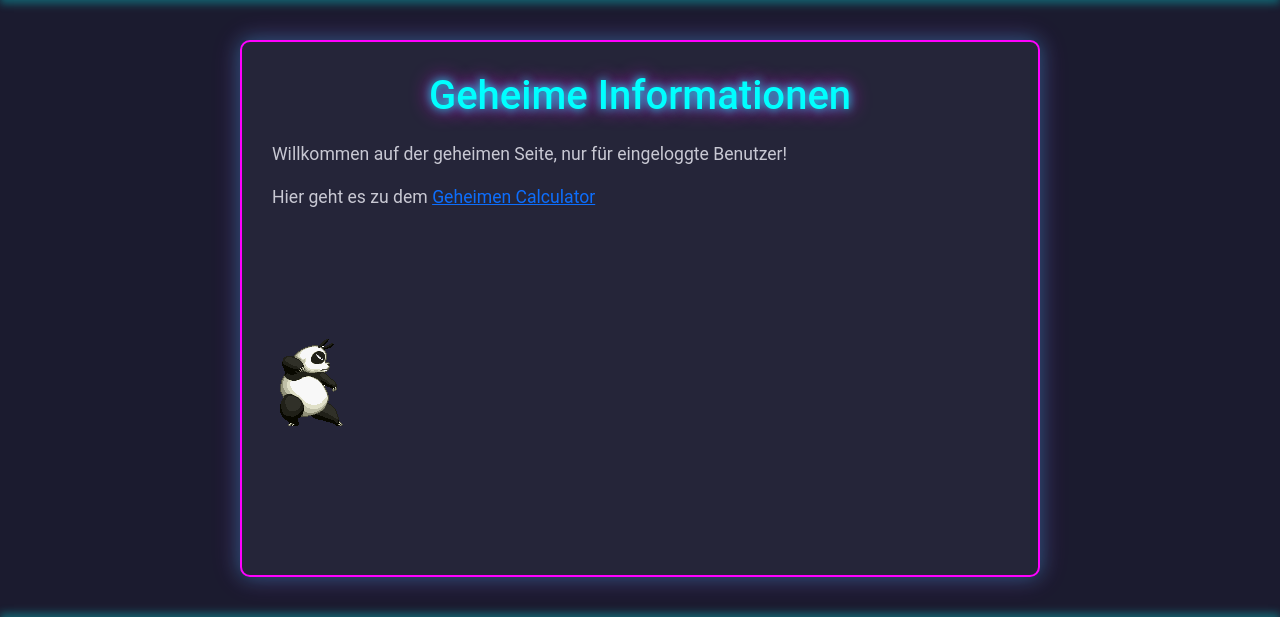
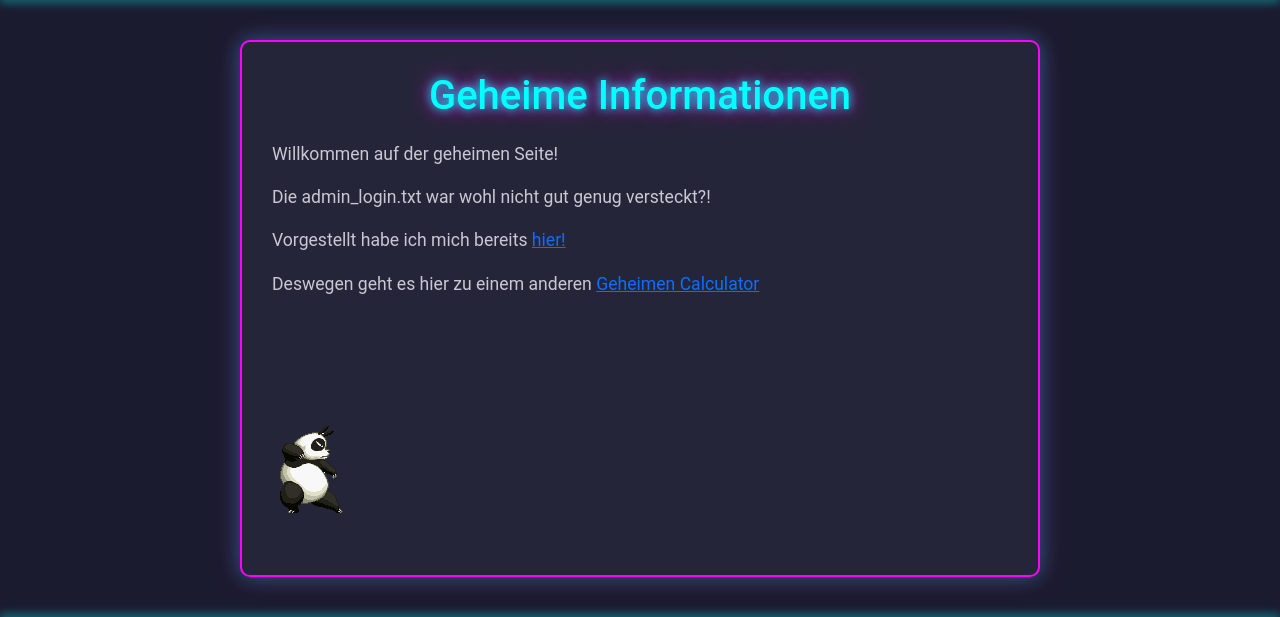
Before and after one commit to GentheUgly/WEBDEV_EK, a PHP site: page /secret.php in a window 1280 px wide. Shown: the part 70-687 px from the top of the page. Run offline with PHP 8.4, Linux system fonts and the light colour scheme; the visitor is signed in with stand-in values (Sample User, id 1).

Commit message:
secret.php überarbeitet

```diff
--- a/secret.php
+++ b/secret.php
@@ -26,8 +26,10 @@ if (!isset($_SESSION['loggedin']) || $_SESSION['loggedin'] !== true) {
 
     <div class="container">
         <h1>Geheime Informationen</h1>
-        <p>Willkommen auf der geheimen Seite, nur für eingeloggte Benutzer!</p>
-        <p>Hier geht es zu dem <a href="secretcalculator.html">Geheimen Calculator</a></p>
+        <p>Willkommen auf der geheimen Seite!</p>
+        <p>Die admin_login.txt war wohl nicht gut genug versteckt?!</p>
+        <p>Vorgestellt habe ich mich bereits <a href="about.html">hier!</a>
+        <p>Deswegen geht es hier zu einem anderen <a href="secretcalculator.html">Geheimen Calculator</a></p>
         <img src="Genma.gif" alt="Panda">
     </div>
 
```
